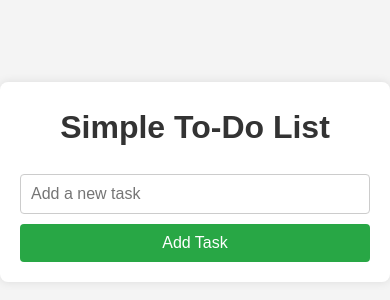
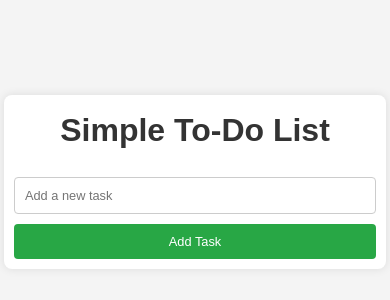
Before and after one commit to Honcho1/100DaysOfCode-Dev, a plain HTML site: page Day3/index.html in a window 390 px wide. Shown: the part 240-540 px from the top of the page. Drawn offline with Linux system fonts and the light colour scheme.

Commit message:
Add media queries for responsiveness

```diff
--- a/Day3/styles.css
+++ b/Day3/styles.css
@@ -94,3 +94,29 @@ button:hover {
 #task-list li button:hover {
   background: #a71d2a;
 }
+
+@media (max-width: 768px) {
+  .container {
+    width: 95%;
+    margin: 10px auto;
+    padding: 15px;
+  }
+
+  input,
+  button {
+    font-size: 0.9rem;
+  }
+}
+
+@media (max-width: 480px) {
+  .container {
+    width: 98%;
+    margin: 5px auto;
+    padding: 10px;
+  }
+
+  input,
+  button {
+    font-size: 0.8rem;
+  }
+}
```
